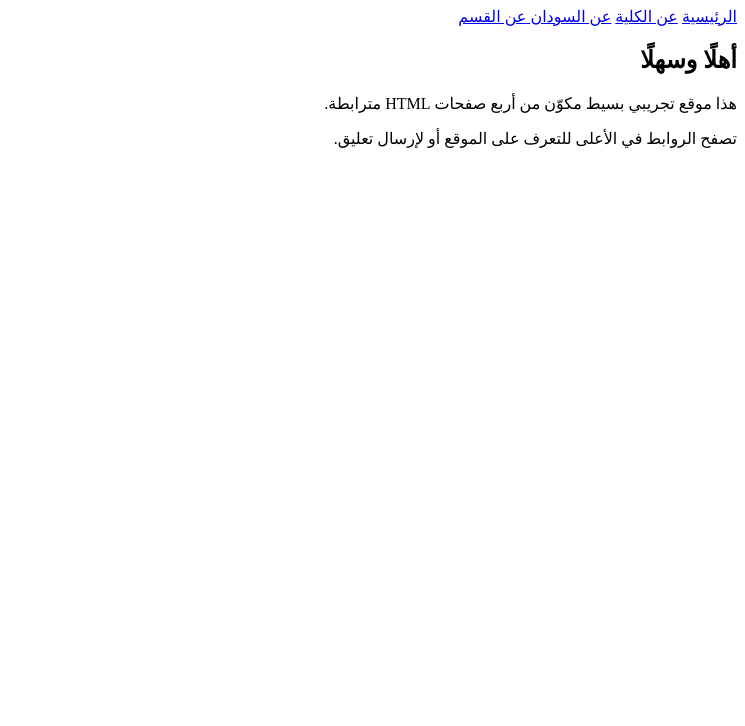
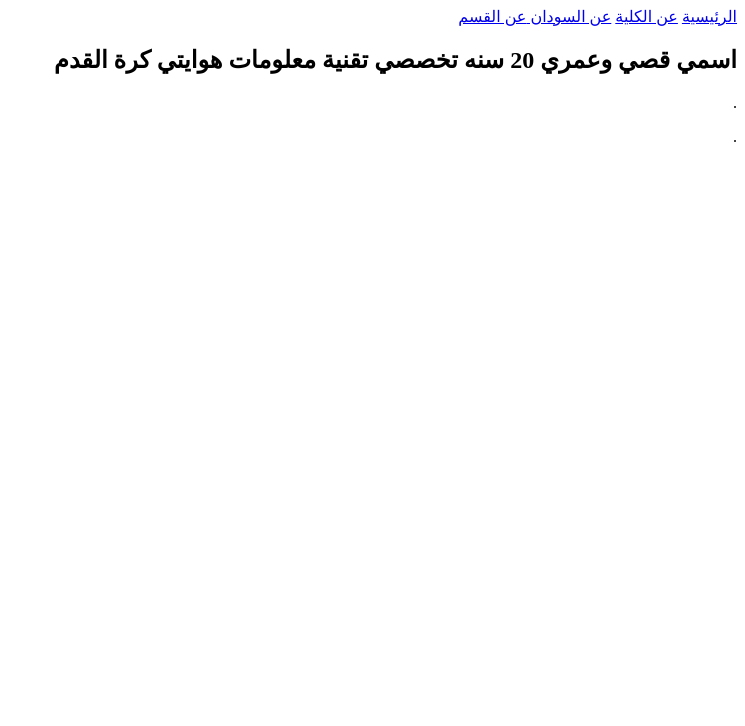
Before and after one commit to qsy25610-ship-it/Qusai, a plain HTML site: page index.html in a window 1280 px wide. Shown: the part 74-800 px from the top of the page, without its empty margins (535-1280 px from the left). Drawn offline with Linux system fonts and the light colour scheme.

Commit message:
Update index.html

```diff
--- a/index.html
+++ b/index.html
@@ -18,9 +18,9 @@
 
   <main>
     <section>
-      <h2>أهلًا وسهلًا</h2>
-      <p>هذا موقع تجريبي بسيط مكوّن من أربع صفحات HTML مترابطة.</p>
-      <p>تصفح الروابط في الأعلى للتعرف على الموقع أو لإرسال تعليق.</p>
+      <h2>اسمي قصي وعمري 20 سنه تخصصي تقنية معلومات هوايتي كرة القدم </h2>
+      <p>.</p>
+      <p>.</p>
     </section>
   </main>
 </body>
```
